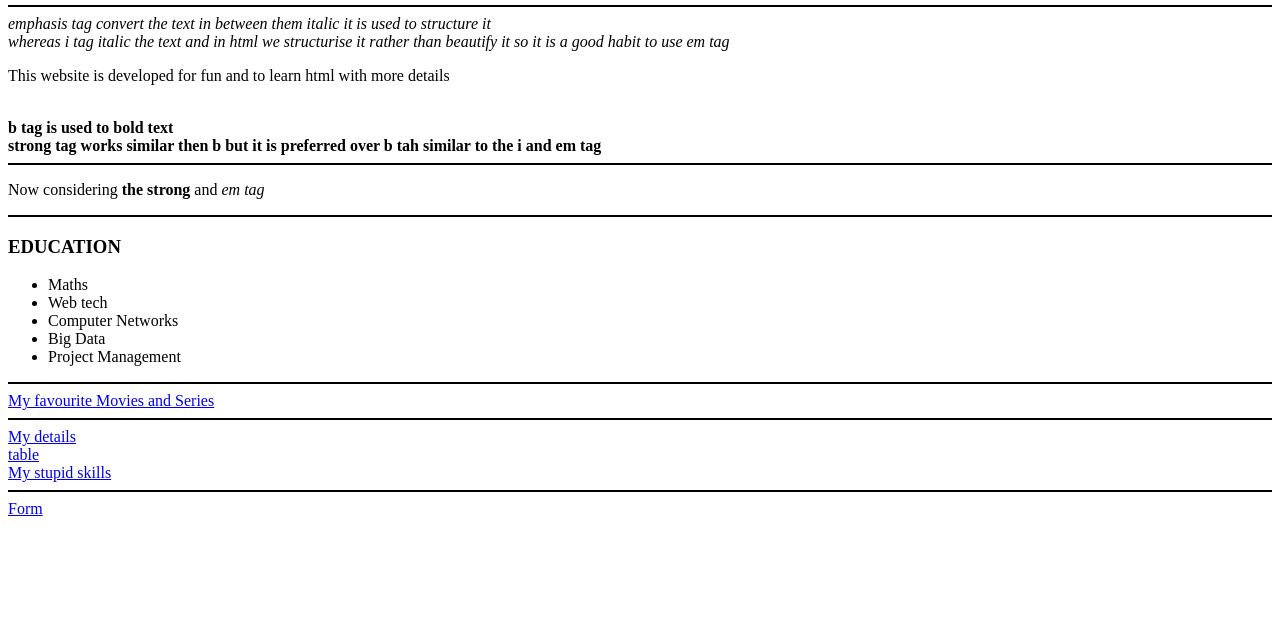
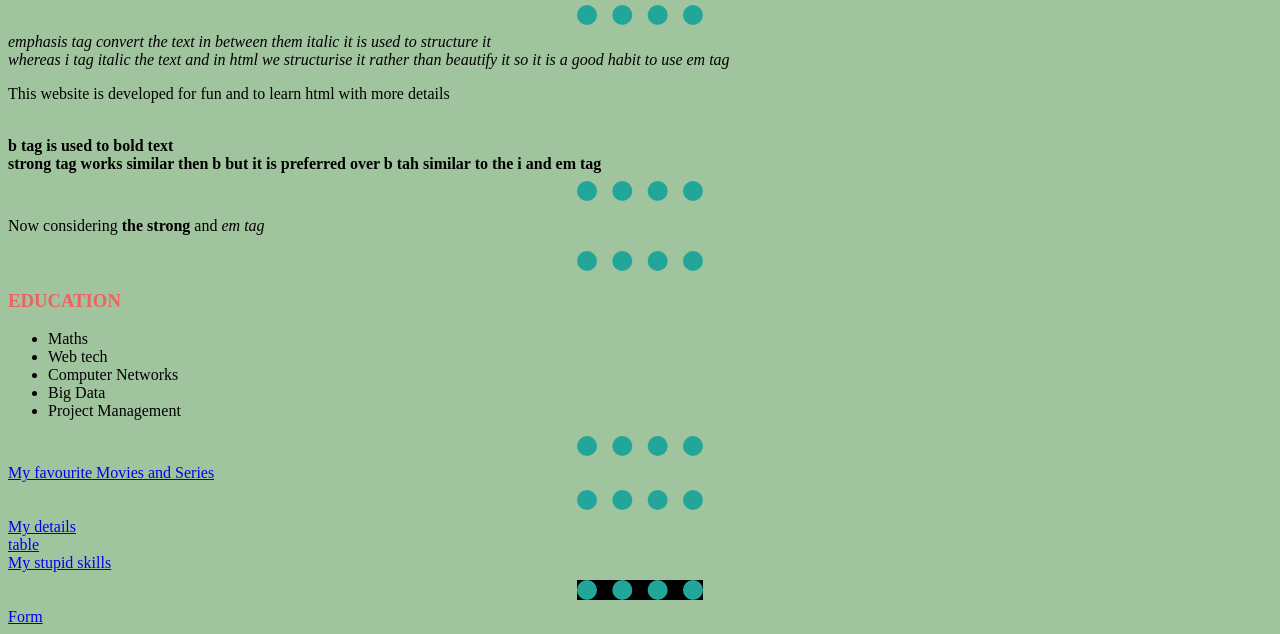
Before and after one commit to 12srishti12/html_learning, a plain HTML site: page index.html in a window 1280 px wide. Shown: the part 197-831 px from the top of the page. Before the commit the page ends 800 px from the top, so only its background shows below. Drawn offline with Linux system fonts and the light colour scheme.

Commit message:
external css

```diff
--- /dev/null
+++ b/css/external.css
@@ -0,0 +1,16 @@
+body{
+    background-color: #A0C49D;
+}
+
+hr{
+    /* background-color: white; */
+    border-style:none; /*to remove default styling */
+    /* height: 2px; */
+    width: 10%;
+    border-top-style: dotted;
+    border-color:#22A699 ;
+    border-width: 20px;
+}
+h1,h3{
+    color: #EF6262;
+}
--- a/index.html
+++ b/index.html
@@ -4,6 +4,7 @@
     <meta charset="UTF-8">
     <meta name="viewport" content="width=device-width, initial-scale=1.0">
     <title>Srishti trying emojis</title>
+    <link rel="stylesheet" href="css/external.css">
 </head>
 <body>
     <table cellspacing="20">
@@ -22,7 +23,7 @@
 
     </table>
 
-    <hr size="2px" color="black">
+    <hr>
     <em>emphasis tag convert the text in between them italic it is used to structure it</em>
     <br>
     <i>whereas i tag italic the text and in html we structurise it rather than beautify it so it is a good habit to use em tag</i>
@@ -32,9 +33,9 @@
     <b>b tag is used to bold text</b>
     <br>
     <strong> strong tag works similar then b but it is preferred over b tah similar to the i and em tag</strong>
-    <hr size="2px" color="black">
+    <hr>
 <p>Now considering <strong>the strong</strong> and <em>em tag </em></p>
-<hr size="2px" color="black">
+<hr>
 <h3>EDUCATION</h3>
 <ul>
     <li>Maths</li>
@@ -43,7 +44,7 @@
     <li>Big Data</li>
     <li>Project Management</li>
 </ul>
-<hr size="2px" color="black">
+<hr>
 <!-- <h3>My favourite movies and series</h3>
 <ol>
     <li><a href="https://www.netflix.com/in/title/81011211">My Name</a></li>
@@ -56,7 +57,7 @@
 </ol> -->
 <a href="MyfavMoviesNseries.html">My favourite Movies and Series</a>
 
-<hr size="2px" color="black">
+<hr>
 
 <a href="contactMe.html">My details</a>
 <br>
```
Also changed, not shown: MyfavMoviesNseries.html (+23 -1 lines), contactMe.html (+2 -1 lines), form.html (+1 -0 lines), skill.html (+1 -0 lines), table.html (+1 -0 lines).
